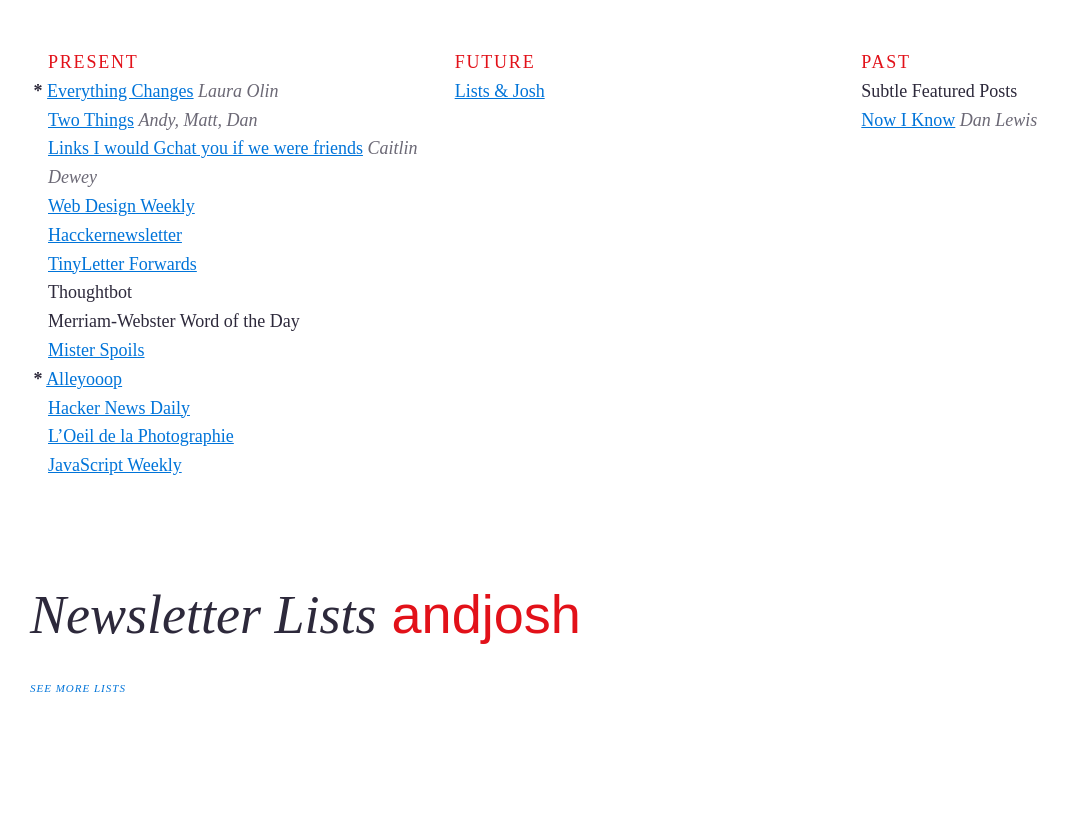
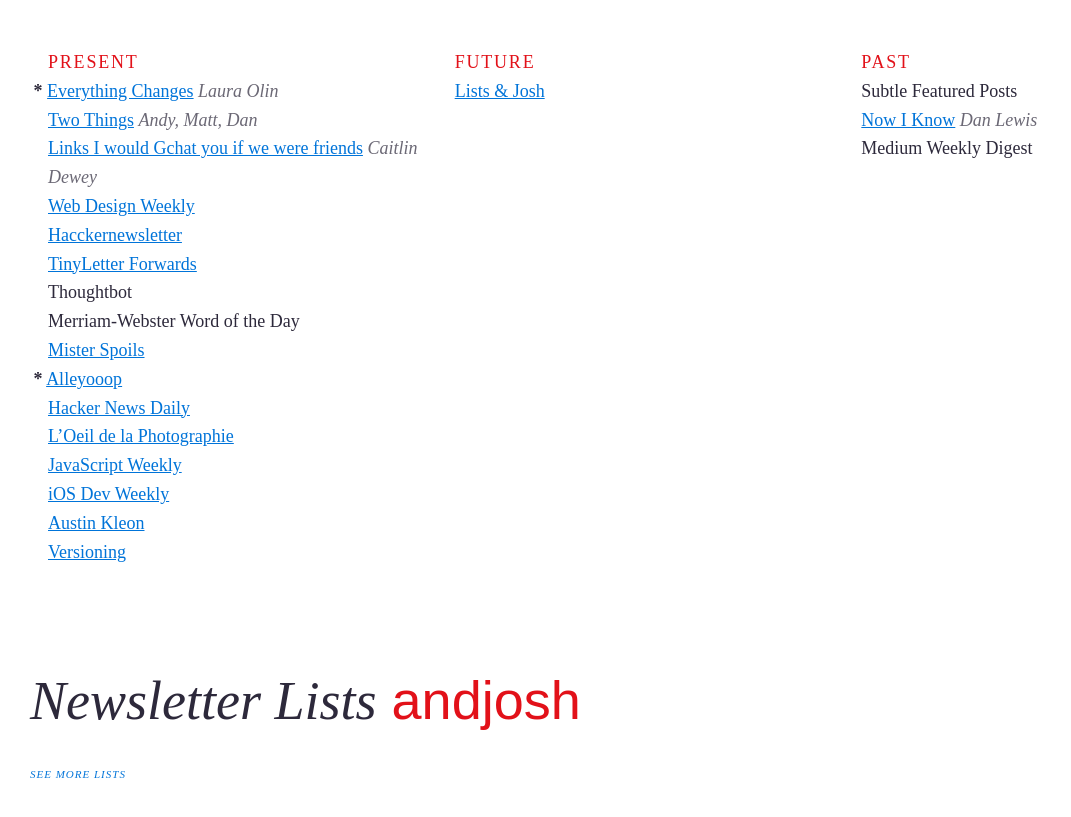
Before and after one commit to joshbeckman/andjosh.github.io, a Jekyll site: the page built from newsletter-lists.md, in a window 1280 px wide. Shown: the top 817 px of the page, without its empty margins (0-1071 px from the left). Built offline with Jekyll 4.4.1, drawn with Linux system fonts in a browser that asks for light colours; Markdown is read by kramdown in place of the engine named in the settings.

Commit message:
mas news letter

```diff
--- a/newsletter-lists.md
+++ b/newsletter-lists.md
@@ -17,6 +17,9 @@
 - [Hacker News Daily](http://www.daemonology.net/hn-daily/)
 - [L'Oeil de la Photographie](http://www.loeildelaphotographie.com)
 - [JavaScript Weekly](//javascriptweekly.com)
+- [iOS Dev Weekly](https://iosdevweekly.com)
+- [Austin Kleon](http://austinkleon.com/newsletter/)
+- [Versioning](https://www.sitepoint.com/versioning)
 
 <!--two items:-->
 
@@ -26,3 +29,4 @@
 
 - Subtle Featured Posts
 - [Now I Know](//nowiknow.com) _Dan Lewis_
+- Medium Weekly Digest
```
